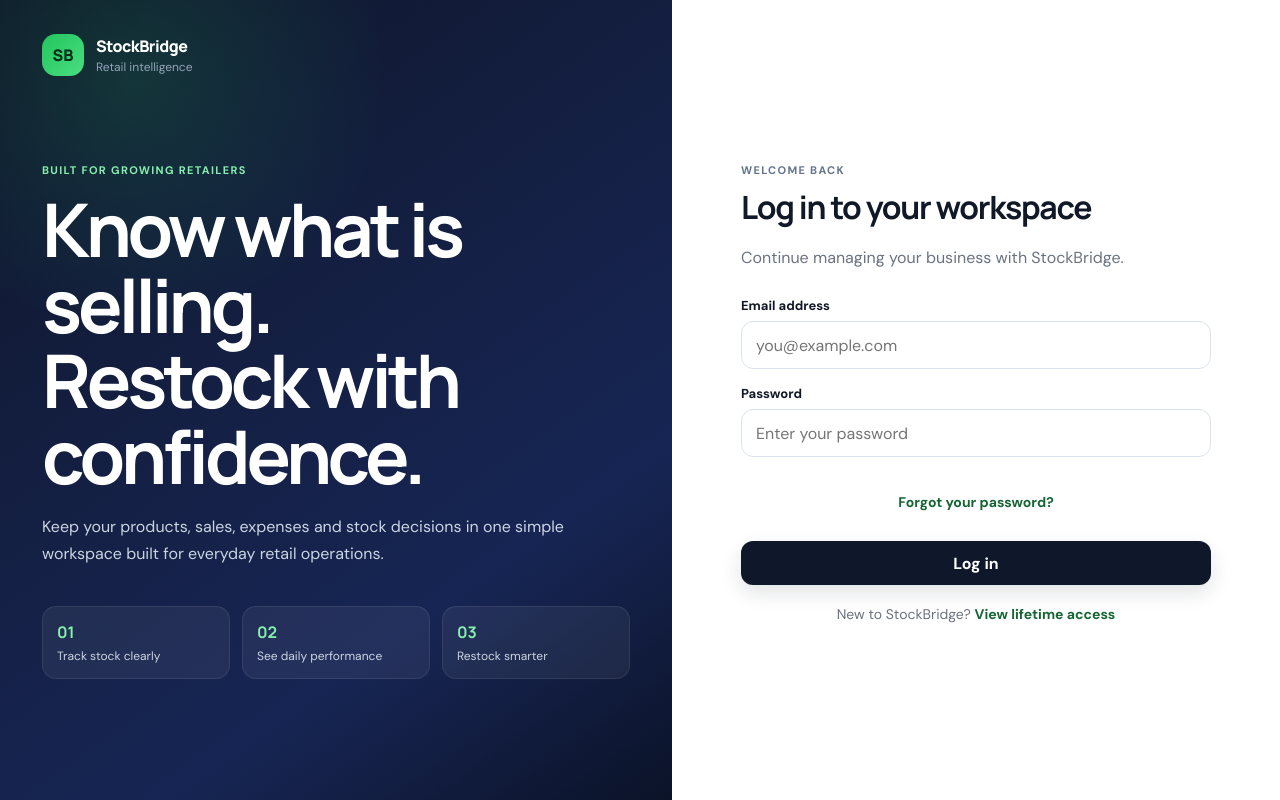
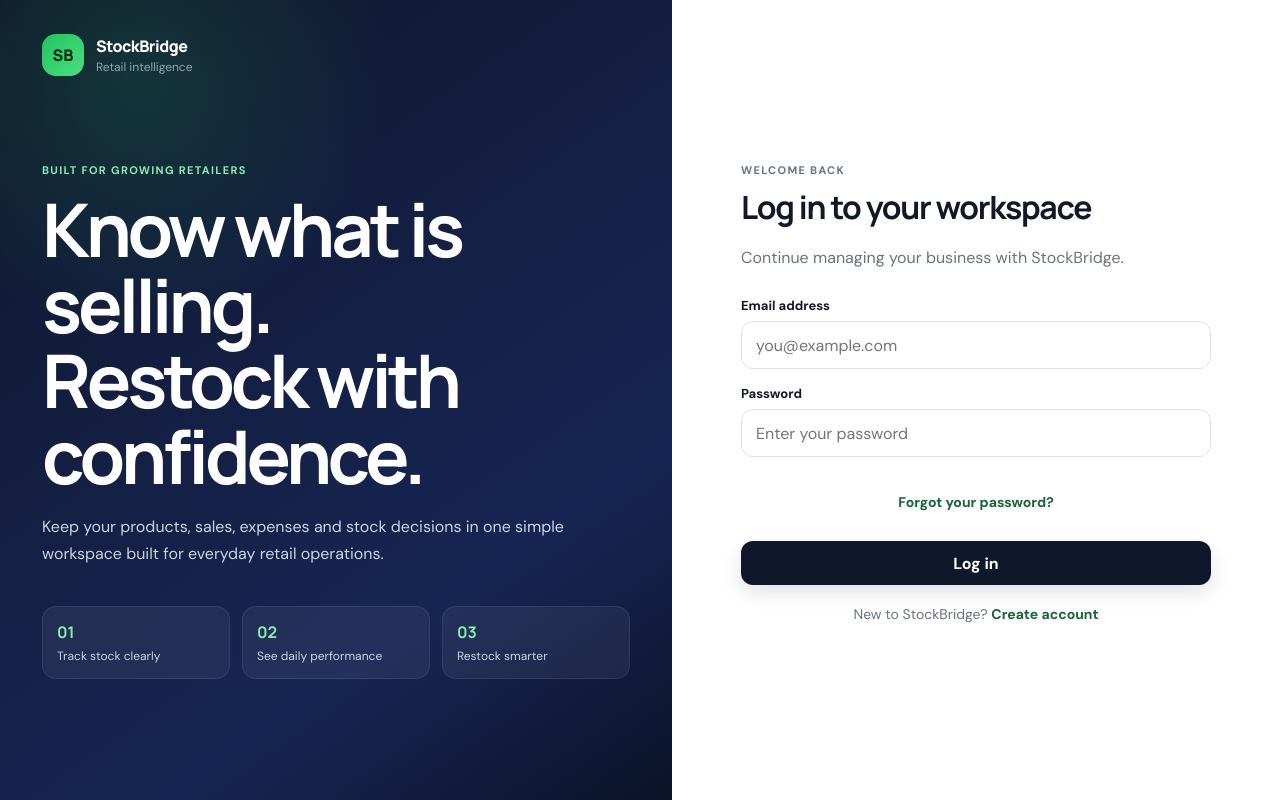
Before and after one commit to samuella-code/stock-bridge, a Flask app: page /auth/login in a window 1280 px wide. Run offline with Flask 3, Linux system fonts and the light colour scheme; some libraries are stand-ins or nearby versions.

Commit message:
Improve signup link and email sender identity

```diff
--- a/app/templates/auth/login.html
+++ b/app/templates/auth/login.html
@@ -43,7 +43,7 @@
                 <button class="primary-btn full-width" type="submit">Log in</button>
             </form>
 
-            <p class="auth-switch">New to StockBridge? <a href="{{ url_for('subscriptions.index') }}">View lifetime access</a></p>
+            <p class="auth-switch">New to StockBridge? <a href="{{ url_for('auth.signup') }}">Create account</a></p>
         </div>
     </div>
 </section>
```
